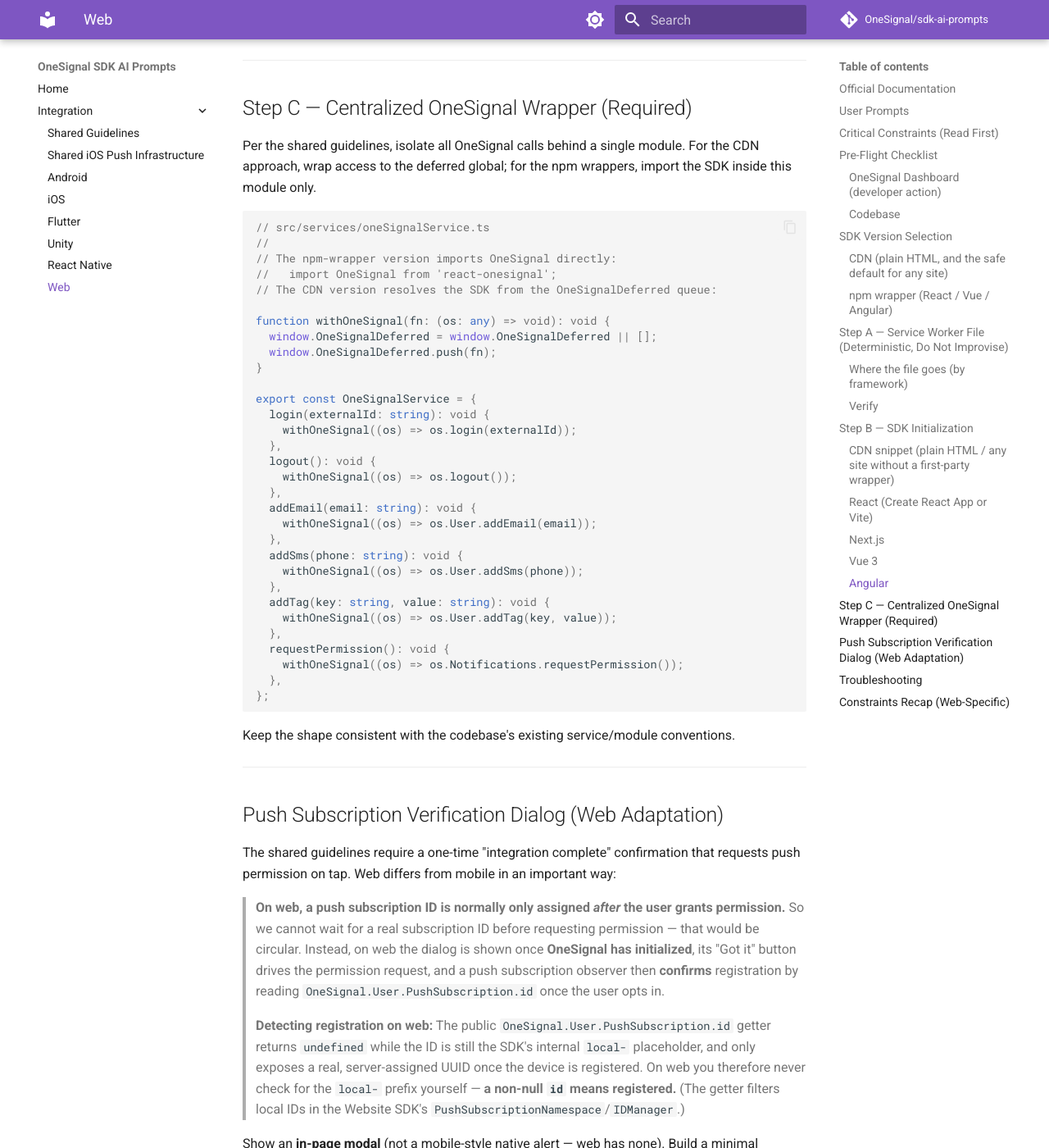
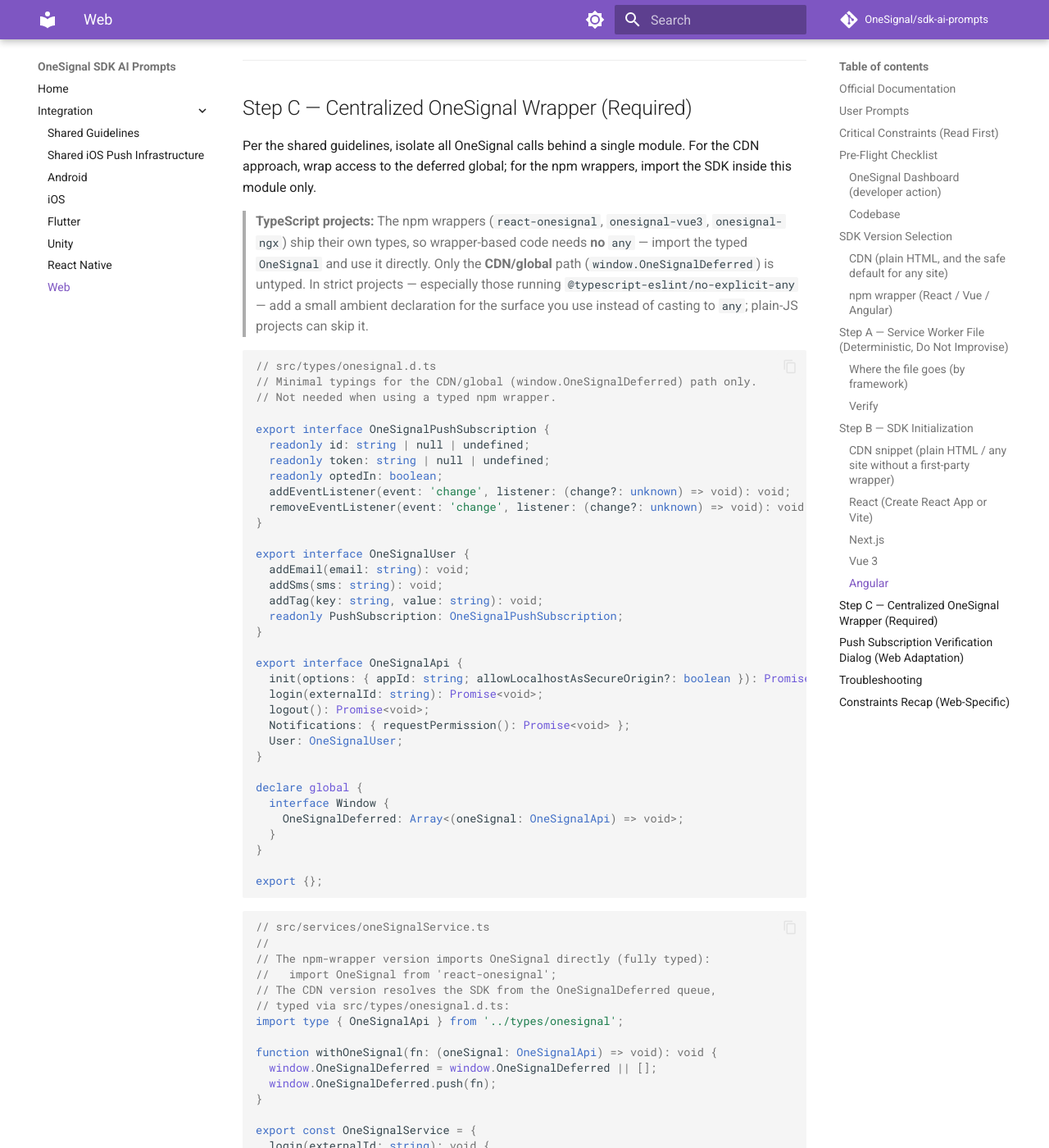
Before and after one commit to OneSignal/sdk-ai-prompts, an MkDocs documentation site: the page built from docs/web/integrate.md, in a window 1280 px wide and 1400 px high, scrolled down 6958 px. Shown: the whole window at 82% size. Built offline with MkDocs 1.6.1 and Material for MkDocs 9.7.7, drawn with Linux system fonts in a browser that asks for light colours; comment, search, counter and statistics services are not loaded; some of the changed text lies outside the part shown.

Commit message:
docs: add strict-TypeScript typings for web CDN path
Strict projects (and those with @typescript-eslint/no-explicit-any) hit
friction pasting the SDK-as-any samples. The npm wrappers already ship
types, so only the CDN/global path needs help: add a minimal ambient
declaration (window.OneSignalDeferred + the used surface) and retype the
centralized wrapper and verification dialog against it, removing all
`any` casts.

````diff
--- a/docs/web/integrate.md
+++ b/docs/web/integrate.md
@@ -259,14 +259,55 @@
 
 Per the shared guidelines, isolate all OneSignal calls behind a single module. For the CDN approach, wrap access to the deferred global; for the npm wrappers, import the SDK inside this module only.
 
+> **TypeScript projects:** The npm wrappers (`react-onesignal`, `onesignal-vue3`, `onesignal-ngx`) ship their own types, so wrapper-based code needs **no** `any` — import the typed `OneSignal` and use it directly. Only the **CDN/global** path (`window.OneSignalDeferred`) is untyped. In strict projects — especially those running `@typescript-eslint/no-explicit-any` — add a small ambient declaration for the surface you use instead of casting to `any`; plain-JS projects can skip it.
+
+```typescript
+// src/types/onesignal.d.ts
+// Minimal typings for the CDN/global (window.OneSignalDeferred) path only.
+// Not needed when using a typed npm wrapper.
+
+export interface OneSignalPushSubscription {
+  readonly id: string | null | undefined;
+  readonly token: string | null | undefined;
+  readonly optedIn: boolean;
+  addEventListener(event: 'change', listener: (change?: unknown) => void): void;
+  removeEventListener(event: 'change', listener: (change?: unknown) => void): void;
+}
+
+export interface OneSignalUser {
+  addEmail(email: string): void;
+  addSms(sms: string): void;
+  addTag(key: string, value: string): void;
+  readonly PushSubscription: OneSignalPushSubscription;
+}
+
+export interface OneSignalApi {
+  init(options: { appId: string; allowLocalhostAsSecureOrigin?: boolean }): Promise<void>;
+  login(externalId: string): Promise<void>;
+  logout(): Promise<void>;
+  Notifications: { requestPermission(): Promise<void> };
+  User: OneSignalUser;
+}
+
+declare global {
+  interface Window {
+    OneSignalDeferred: Array<(oneSignal: OneSignalApi) => void>;
+  }
+}
+
+export {};
+```
+
 ```typescript
 // src/services/oneSignalService.ts
 //
-// The npm-wrapper version imports OneSignal directly:
+// The npm-wrapper version imports OneSignal directly (fully typed):
 //   import OneSignal from 'react-onesignal';
-// The CDN version resolves the SDK from the OneSignalDeferred queue:
+// The CDN version resolves the SDK from the OneSignalDeferred queue,
+// typed via src/types/onesignal.d.ts:
+import type { OneSignalApi } from '../types/onesignal';
 
-function withOneSignal(fn: (os: any) => void): void {
+function withOneSignal(fn: (oneSignal: OneSignalApi) => void): void {
   window.OneSignalDeferred = window.OneSignalDeferred || [];
   window.OneSignalDeferred.push(fn);
 }
@@ -321,8 +362,9 @@
 }
 
 export function setupVerificationDialog(): void {
+  // `OneSignal` is typed as OneSignalApi via src/types/onesignal.d.ts — no `any`.
   window.OneSignalDeferred = window.OneSignalDeferred || [];
-  window.OneSignalDeferred.push((OneSignal: any) => {
+  window.OneSignalDeferred.push((OneSignal) => {
     // The SDK is initialized here — show the one-time confirmation.
     if (!dialogShown) {
       dialogShown = true;
````
Also changed, not shown: docs/web/ai-prompt.md (+46 -4 lines).
